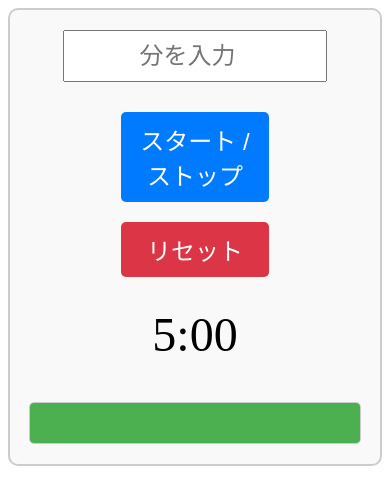
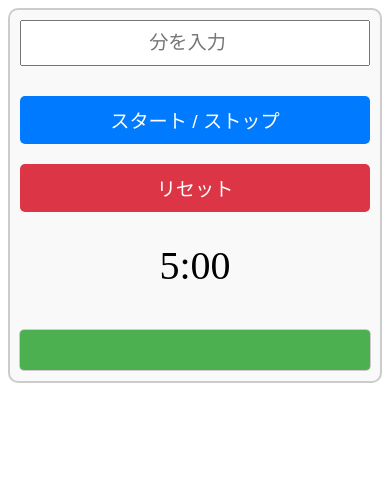
Before and after one commit to kidou3000/1st-typescript-project, a website with bundled scripts: page index.html in a window 390 px wide. Built offline with nearby package versions, Linux system fonts and the light colour scheme.

Commit message:
レイアウト修正

```diff
--- a/countdown_timer.ts
+++ b/countdown_timer.ts
@@ -27,14 +27,12 @@
   #timeInput {
     width: 80%;
     font-size: 1.5em;
-    padding: 10px;
+    padding: 15px 25px;
     margin-bottom: 20px;
     text-align: center;
   }
 
-  #startStopButton, #resetButton {
-    width: 45%;
-    font-size: 1.5em;
+  #startStopButton, #resetButton {width: 50%; font-size: 1.4em;
     padding: 10px;
     margin: 10px;
     cursor: pointer;
--- a/index.html
+++ b/index.html
@@ -24,14 +24,12 @@
   #timeInput {
     width: 80%;
     font-size: 1.5em;
-    padding: 10px;
+    padding: 15px 25px;
     margin-bottom: 20px;
     text-align: center;
   }
 
-  #startStopButton, #resetButton {
-    width: 45%;
-    font-size: 1.5em;
+  #startStopButton, #resetButton {width: 50%; font-size: 1.4em;
     padding: 10px;
     margin: 10px;
     cursor: pointer;
@@ -93,6 +91,23 @@
     0% { background-color: #ff5252; }
     100% { background-color: #ffdada; }
   }
+  @media (max-width: 480px) {
+  #timerApp {
+    max-width: 100%;
+    padding: 10px;
+  }
+
+  #timeInput, #startStopButton, #resetButton {
+    width: 100%;
+    font-size: 1.2em;
+    padding: 10px;
+  }
+
+  #timerDisplay {
+    font-size: 2.5em;
+  }
+}
+
 </style>
 
 <script src="countdown_timer.js" defer></script>
```
